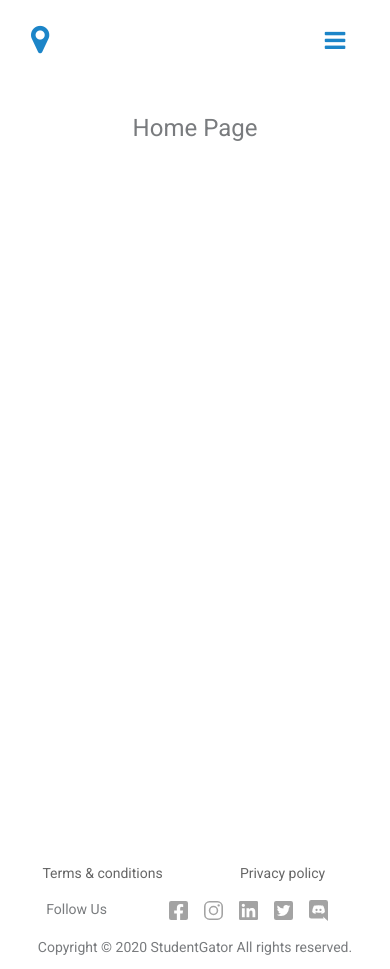
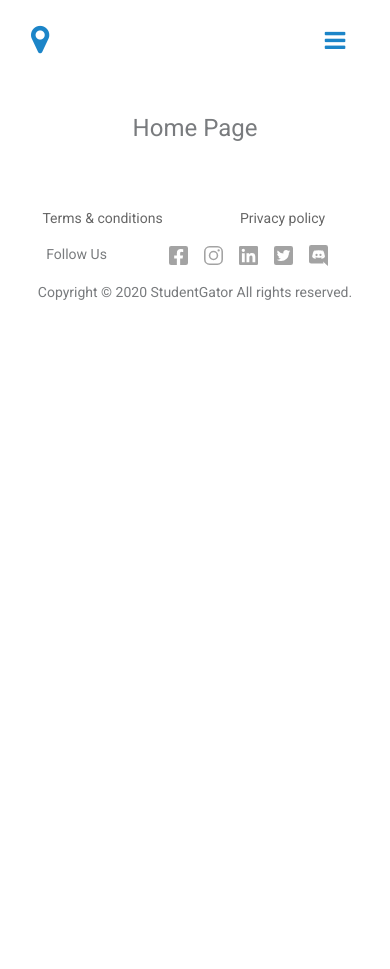
Before and after one commit to re-hab/angular-student-program, an Angular app: page / in a window 390 px wide. After the commit the page ends 844 px from the top, so only its background shows below. Built offline with nearby package versions, Linux system fonts and the light colour scheme.

Commit message:
feat: add background

```diff
--- a/src/app/app.component.html
+++ b/src/app/app.component.html
@@ -1,7 +1,7 @@
-<!-- <div class="wrapper"> -->
+ <div class="wrapper">
     <app-navbar></app-navbar>
     <section class="content">
         <router-outlet></router-outlet>
     </section>
     <app-footer></app-footer>
-<!-- </div> -->
+</div>
--- a/src/app/app.component.scss
+++ b/src/app/app.component.scss
@@ -1,15 +1,15 @@
 
-// .wrapper {
-    // padding: 25px 0;
-    // background-color: #f4fafd;
-    // border-radius: 14px;
-    // min-height: 100%;
-    // background-image: url(overlay.png);
-    // background-size: 50%;
-    // background-repeat: no-repeat;
+.wrapper {
+    background-image: url("../assets/images/group1.svg"), url("../assets/images/group2.svg");
+    background-position: 139% 96%, -27% 5%;
+    background-repeat: no-repeat;
 .content {
-    min-height: calc(100% - 109px);
     margin: auto;
 }
+}
 
-//}
+@media screen and (max-width: 1024px) {
+    .wrapper {
+    background-image: none !important;
+    }
+}
--- a/src/app/pages/programs/programs.component.ts
+++ b/src/app/pages/programs/programs.component.ts
@@ -21,7 +21,6 @@ export class ProgramsComponent implements OnInit {
 
   submit() {
     this.programList.filterFromOutside();
-    console.log(this.subject, this.enteredCity)
 
   }
 }
```
